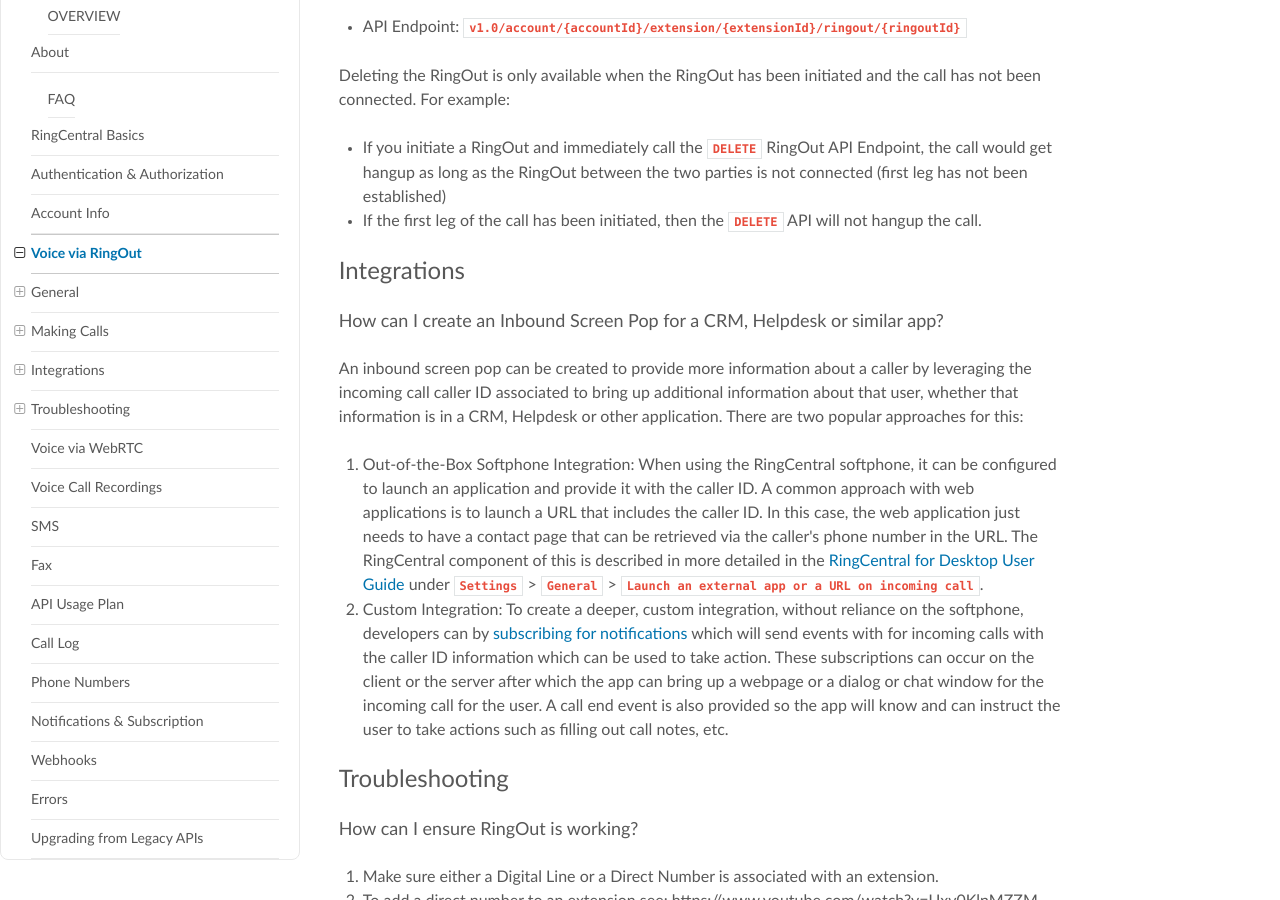
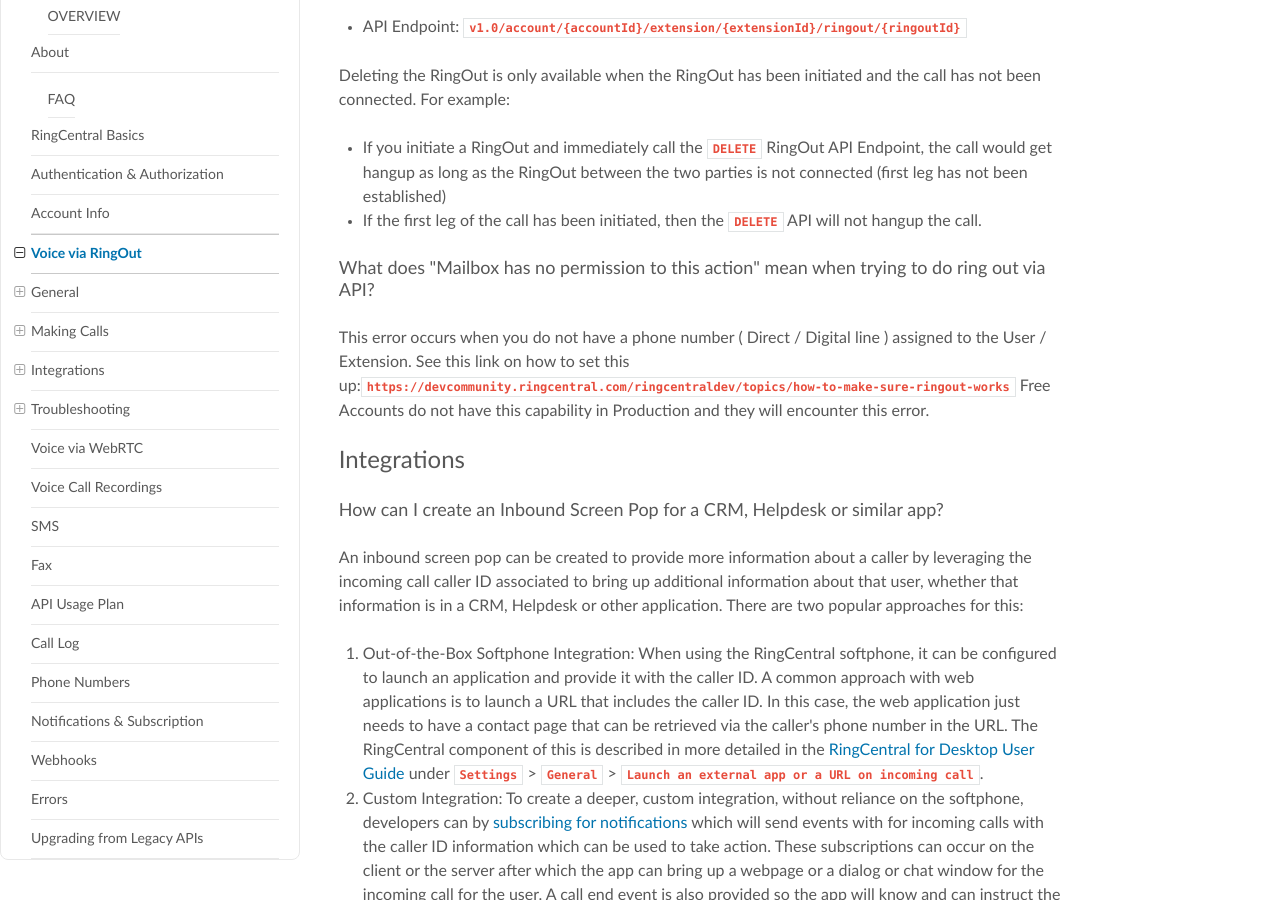
Before and after one commit to ringcentral/ringcentral-faq, an MkDocs documentation site: the page built from docs/voice_ringout.md, in a window 1280 px wide and 900 px high, scrolled down 1154 px. Built offline with MkDocs 1.6.1, drawn with Linux system fonts in a browser that asks for light colours; nearby versions of some CDN libraries; old or Windows-style settings are respelled for this version of MkDocs.

Commit message:
Added Q & A
 Added Q and A for What does "Mailbox has no permission to this action" mean when trying to do ring out via API?

```diff
--- a/docs/voice_ringout.md
+++ b/docs/voice_ringout.md
@@ -39,6 +39,13 @@
 * If you initiate a RingOut and immediately call the `DELETE` RingOut API Endpoint, the call would get hangup as long as the RingOut between the two parties is not connected (first leg has not been established)
 * If the first leg of the call has been initiated, then the `DELETE` API will not hangup the call.
 
+### What does "Mailbox has no permission to this action" mean when trying to do ring out via API?
+
+This error occurs when you do not have a phone number ( Direct / Digital line ) assigned to the User / Extension.
+See this link on how to set this up:`https://devcommunity.ringcentral.com/ringcentraldev/topics/how-to-make-sure-ringout-works`
+Free Accounts do not have this capability in Production and they will encounter this error.
+
+
 ## Integrations
 
 ### How can I create an Inbound Screen Pop for a CRM, Helpdesk or similar app?
```
